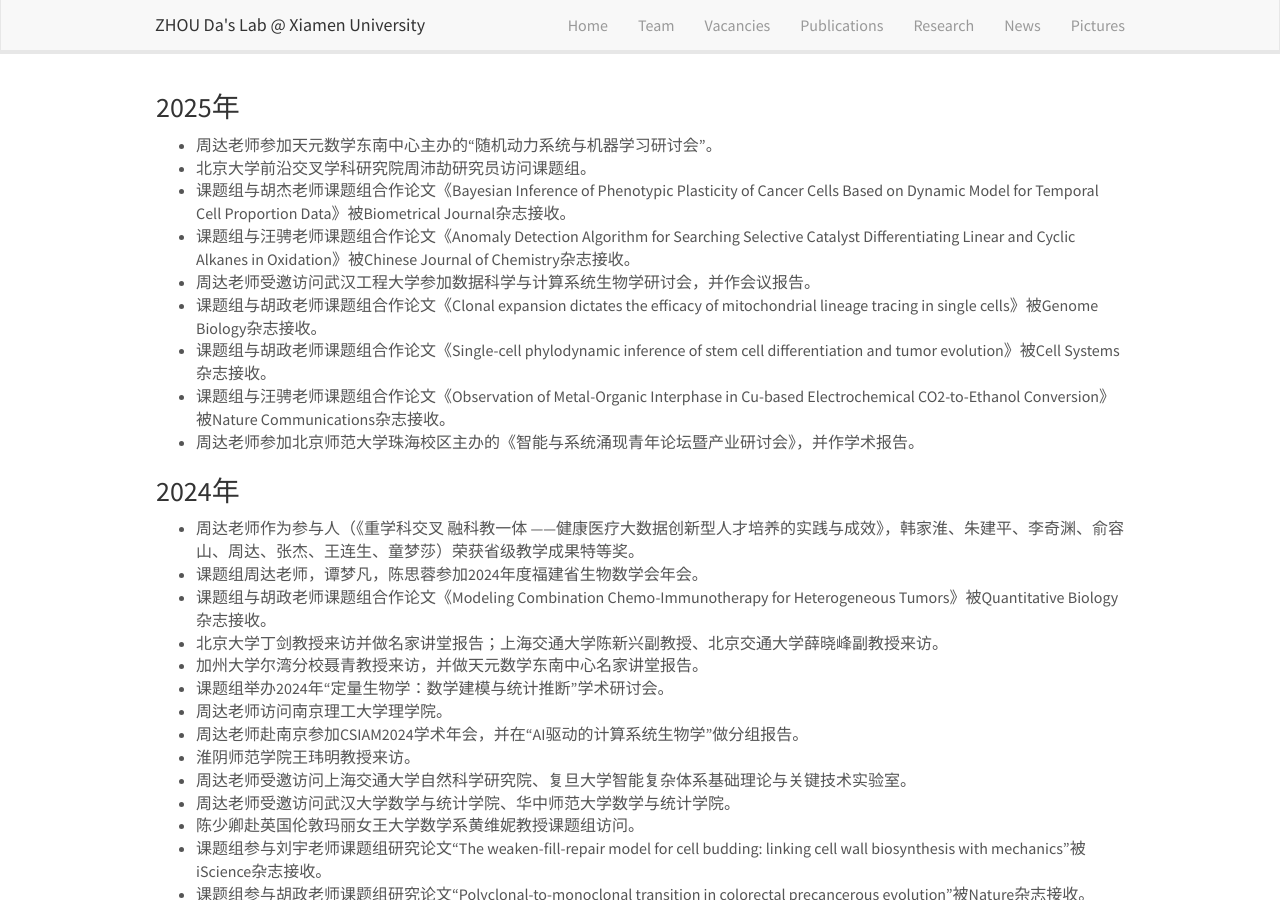
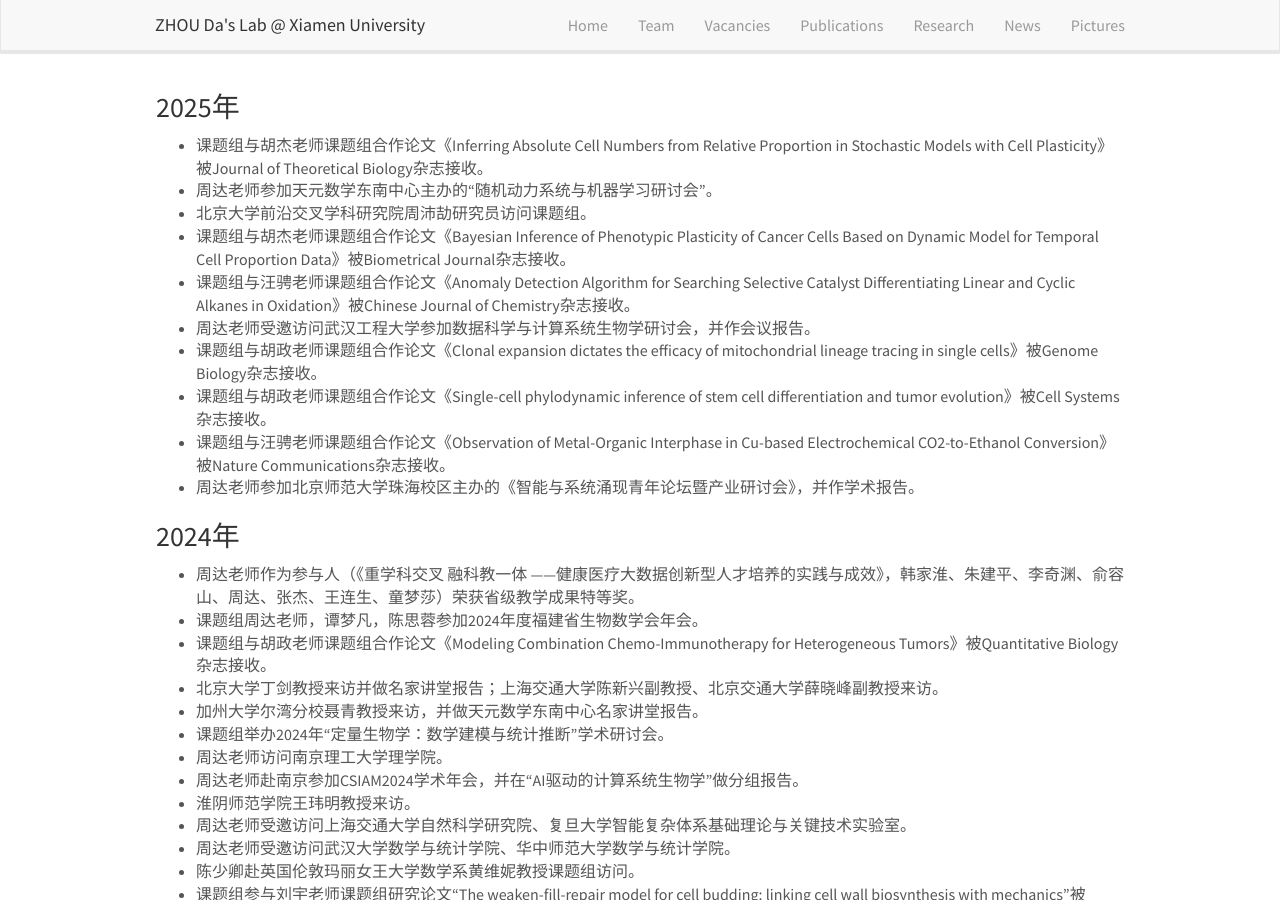
Before and after one commit to ZhouDaLab/zhoudalab.github.io, a Jekyll site: the page built from _pages/news.md, in a window 1280 px wide and 900 px high. Built offline with Jekyll 4.4.1, drawn with Linux system fonts in a browser that asks for light colours; nearby versions of some CDN libraries.

Commit message:
Update news.md

```diff
--- a/_pages/news.md
+++ b/_pages/news.md
@@ -8,6 +8,7 @@ permalink: /news/
 
 ### 2025年
 
+- 课题组与胡杰老师课题组合作论文《Inferring Absolute Cell Numbers from Relative Proportion in Stochastic Models with Cell Plasticity》被Journal of Theoretical Biology杂志接收。
 - 周达老师参加天元数学东南中心主办的“随机动力系统与机器学习研讨会”。
 - 北京大学前沿交叉学科研究院周沛劼研究员访问课题组。
 - 课题组与胡杰老师课题组合作论文《Bayesian Inference of Phenotypic Plasticity of Cancer Cells Based on Dynamic Model for Temporal Cell Proportion Data》被Biometrical Journal杂志接收。
```
